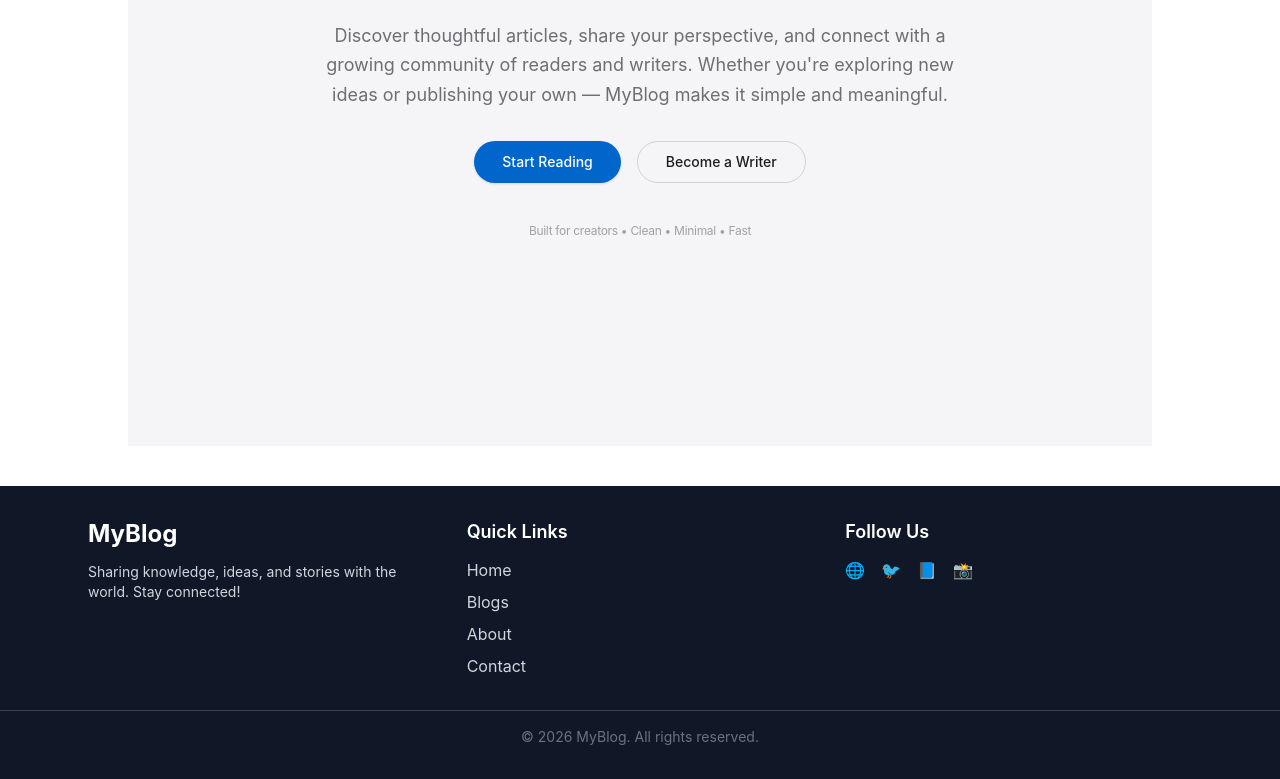
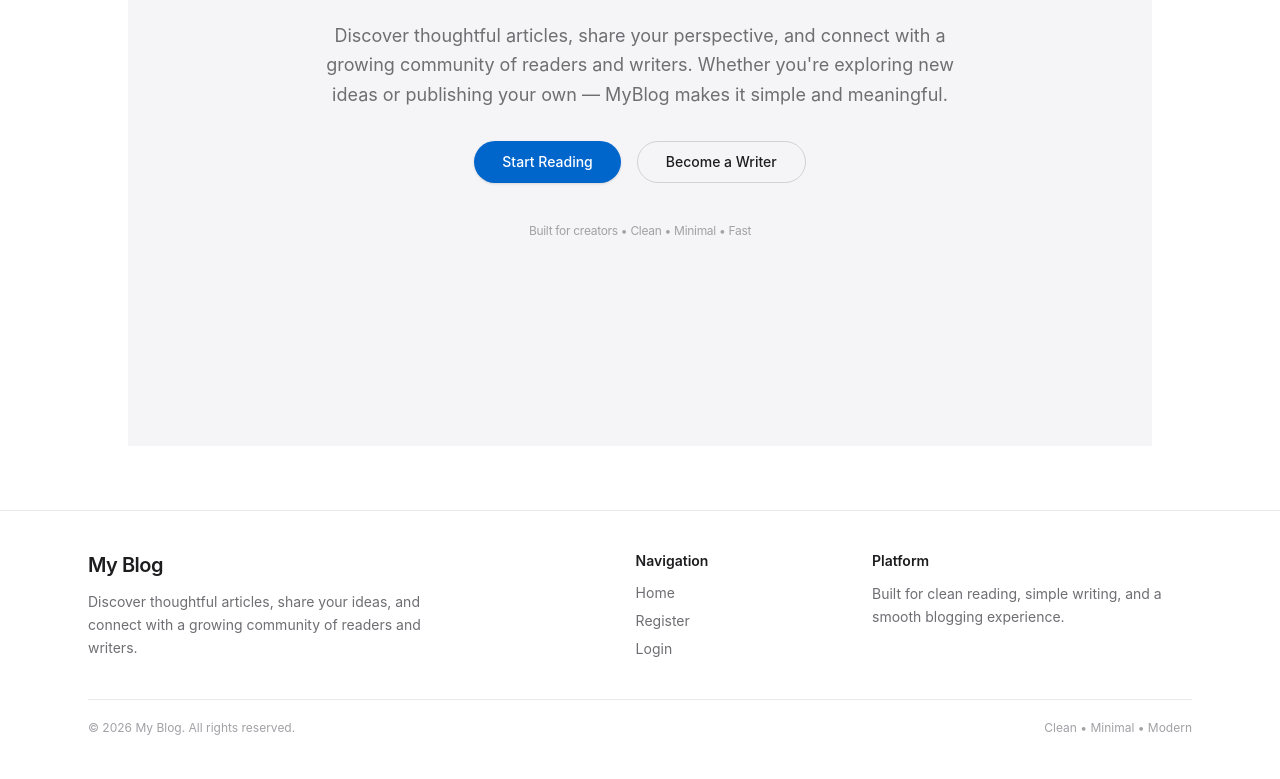
Before and after one commit to skmdsadiq1607/BlogAppProject, a React app in the folder Frontend/: page / in a window 1280 px wide. Shown: the part 406-1185 px from the top of the page. Built offline with nearby package versions, Linux system fonts and the light colour scheme; no server answers; the HTML template or start-up script is replaced by a standard one.

Commit message:
Update Footer.jsx

```diff
--- a/Frontend/src/components/Footer.jsx
+++ b/Frontend/src/components/Footer.jsx
@@ -1,48 +1,76 @@
-import React from 'react'
+import React from "react";
+import { NavLink } from "react-router-dom";
 
 function Footer() {
   return (
-    <footer className="bg-gray-900 text-gray-300 py-8 mt-10">
-      <div className="max-w-6xl mx-auto px-6 grid md:grid-cols-3 gap-8">
+    <footer className="border-t border-[#e8e8ed] bg-white mt-16">
+      <div className="max-w-6xl mx-auto px-6 py-10">
+        <div className="flex flex-col md:flex-row md:items-start md:justify-between gap-10">
 
-        {/* Logo / About */}
-        <div>
-          <h2 className="text-2xl font-bold text-white">MyBlog</h2>
-          <p className="mt-3 text-sm">
-            Sharing knowledge, ideas, and stories with the world. Stay connected!
+          {/* Brand */}
+          <div className="max-w-sm">
+            <h2 className="text-xl font-semibold text-[#1d1d1f] tracking-tight">
+              My Blog
+            </h2>
+            <p className="mt-3 text-sm leading-relaxed text-[#6e6e73]">
+              Discover thoughtful articles, share your ideas, and connect with a
+              growing community of readers and writers.
             </p>
           </div>
 
-        {/* Quick Links */}
+          {/* Links */}
           <div>
-          <h3 className="text-lg font-semibold text-white mb-3">Quick Links</h3>
-          <ul className="space-y-2">
-            <li><a href="/" className="hover:text-white">Home</a></li>
-            <li><a href="/blogs" className="hover:text-white">Blogs</a></li>
-            <li><a href="/about" className="hover:text-white">About</a></li>
-            <li><a href="/contact" className="hover:text-white">Contact</a></li>
+            <h3 className="text-sm font-semibold text-[#1d1d1f] mb-3">
+              Navigation
+            </h3>
+            <ul className="space-y-2 text-sm text-[#6e6e73]">
+              <li>
+                <NavLink to="/" className="hover:text-[#1d1d1f] transition-colors">
+                  Home
+                </NavLink>
+              </li>
+              <li>
+                <NavLink
+                  to="/register"
+                  className="hover:text-[#1d1d1f] transition-colors"
+                >
+                  Register
+                </NavLink>
+              </li>
+              <li>
+                <NavLink
+                  to="/login"
+                  className="hover:text-[#1d1d1f] transition-colors"
+                >
+                  Login
+                </NavLink>
+              </li>
             </ul>
           </div>
 
-        {/* Social Links */}
+          {/* Info */}
           <div>
-          <h3 className="text-lg font-semibold text-white mb-3">Follow Us</h3>
-          <div className="flex space-x-4">
-            <a href="#" className="hover:text-white">🌐</a>
-            <a href="#" className="hover:text-white">🐦</a>
-            <a href="#" className="hover:text-white">📘</a>
-            <a href="#" className="hover:text-white">📸</a>
+            <h3 className="text-sm font-semibold text-[#1d1d1f] mb-3">
+              Platform
+            </h3>
+            <p className="text-sm text-[#6e6e73] leading-relaxed max-w-xs">
+              Built for clean reading, simple writing, and a smooth blogging
+              experience.
+            </p>
           </div>
         </div>
 
+        <div className="mt-10 pt-5 border-t border-[#e8e8ed] flex flex-col md:flex-row items-center justify-between gap-3">
+          <p className="text-xs text-[#a1a1a6]">
+            © {new Date().getFullYear()} My Blog. All rights reserved.
+          </p>
+          <p className="text-xs text-[#a1a1a6]">
+            Clean • Minimal • Modern
+          </p>
         </div>
-
-      {/* Bottom */}
-      <div className="text-center text-sm text-gray-500 mt-8 border-t border-gray-700 pt-4">
-        © {new Date().getFullYear()} MyBlog. All rights reserved.
       </div>
     </footer>
-  )
+  );
 }
 
-export default Footer
+export default Footer;
```
Lines whose indentation alone changed are shown as unchanged.
